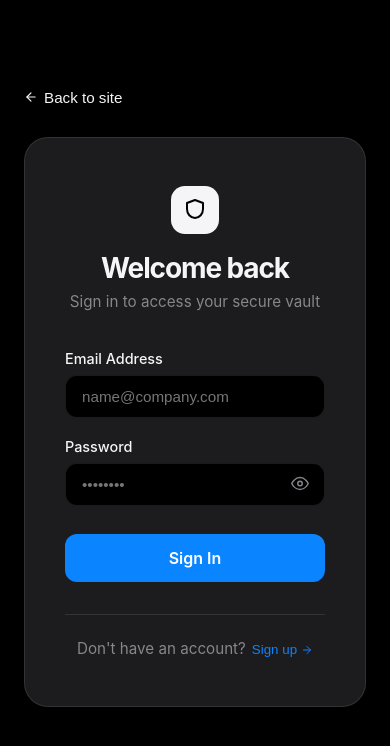
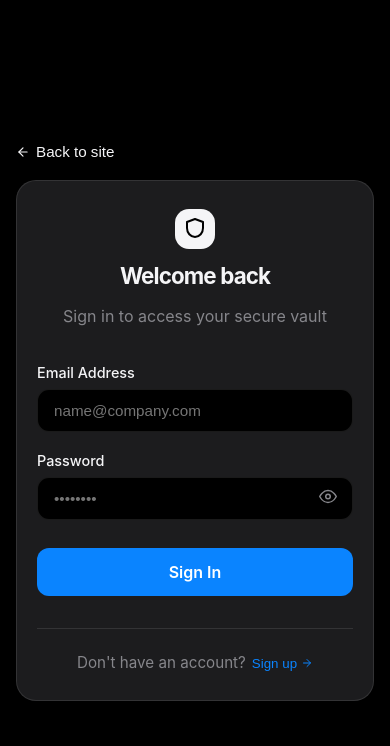
Before and after one commit to sushilvatane07/tm, a React (Vite) app in the folder frontend/: page / in a window 390 px wide. Both pictures are taken after a click on the button "Sign In to Dashboard". Shown: the top 746 px of the page. Built offline with nearby package versions, Linux system fonts and the light colour scheme; no server answers.

Commit message:
Update mobile responsiveness for landing page and auth page

```diff
--- a/frontend/src/styles/start.css
+++ b/frontend/src/styles/start.css
@@ -324,3 +324,92 @@
   color: var(--text-muted);
   font-size: 0.9rem;
 }
+
+/* ─── Responsive Media Queries ───────────────────────── */
+.desktop-only {
+  display: flex !important;
+}
+.mobile-only {
+  display: none !important;
+}
+
+@media (max-width: 768px) {
+  .desktop-only {
+    display: none !important;
+  }
+  .mobile-only {
+    display: inline-flex !important;
+  }
+
+  .ts-header-inner {
+    padding: 0 16px;
+    height: 58px;
+  }
+
+  .ts-hero {
+    padding: 60px 16px 40px !important;
+  }
+
+  .ts-h1 {
+    font-size: 2.2rem !important;
+    line-height: 1.15 !important;
+    margin-bottom: 16px !important;
+  }
+
+  .ts-lead {
+    font-size: 1rem !important;
+    line-height: 1.45 !important;
+    margin-bottom: 28px !important;
+  }
+
+  .ts-actions {
+    flex-direction: column !important;
+    gap: 12px !important;
+    width: 100%;
+  }
+
+  .ts-actions .ts-btn {
+    width: 100% !important;
+    justify-content: center;
+  }
+
+  .ts-metrics-bar {
+    margin: 40px auto 30px !important;
+    padding: 0 16px !important;
+  }
+
+  .ts-metrics-inner {
+    gap: 24px !important;
+    flex-direction: column !important;
+  }
+
+  .ts-feature-strip {
+    padding: 40px 16px !important;
+  }
+}
+
+@media (max-width: 480px) {
+  .auth-page-container {
+    padding: 16px !important;
+  }
+
+  .auth-card {
+    padding: 28px 20px !important;
+    border-radius: 20px !important;
+  }
+
+  .auth-shell button.ts-link-btn {
+    position: static !important;
+    margin-bottom: 20px !important;
+  }
+
+  .auth-shield-logo {
+    width: 40px !important;
+    height: 40px !important;
+    margin-bottom: 14px !important;
+  }
+
+  .auth-card h2.ts-h1 {
+    font-size: 1.4rem !important;
+  }
+}
```
